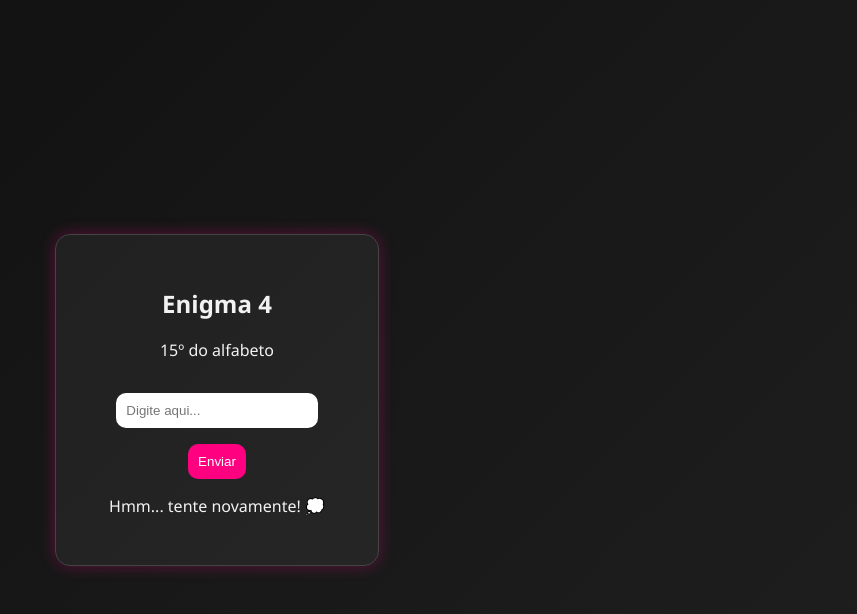
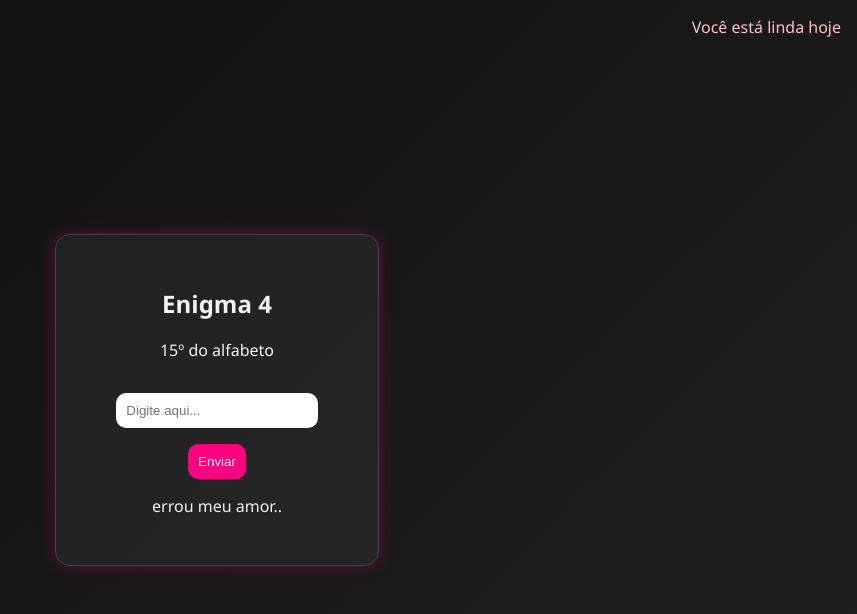
Before and after one commit to cristyisgE/Te.Amo.Menina, a plain HTML site: page enigma4.html in a window 1280 px wide. Both pictures are taken after a click on the button "Enviar". Shown: the whole page, without its empty margins (423-1280 px from the left). Drawn offline with Linux system fonts and the light colour scheme.

Commit message:
Update enigma4.html

```diff
--- a/enigma4.html
+++ b/enigma4.html
@@ -7,6 +7,7 @@
   <link rel="stylesheet" href="style.css"/>
 </head>
 <body>
+  <div style="position: absolute; top: 1rem; right: 1rem; font-size: 1rem; color: pink;">Você está linda hoje</div>
   <div class="container">
     <h2>Enigma 4</h2>
     <p>15º do alfabeto</p>
@@ -21,7 +22,7 @@
       if (resposta === "o") {
         window.location.href = "sucesso4.html";
       } else {
-        mensagem.textContent = "Hmm... tente novamente! 💭";
+        mensagem.textContent = "errou meu amor..";
       }
     }
   </script>
```
